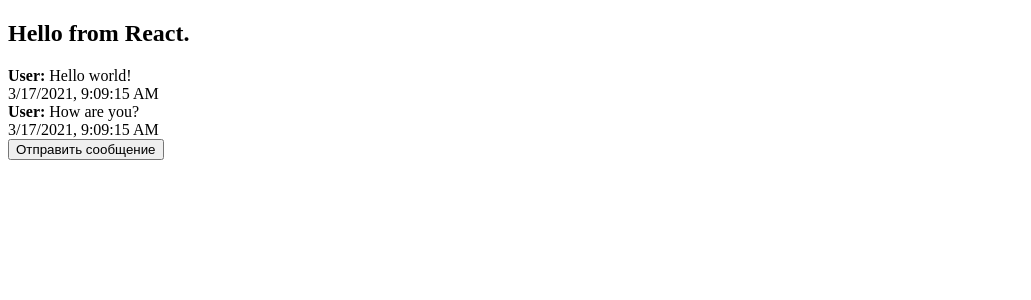
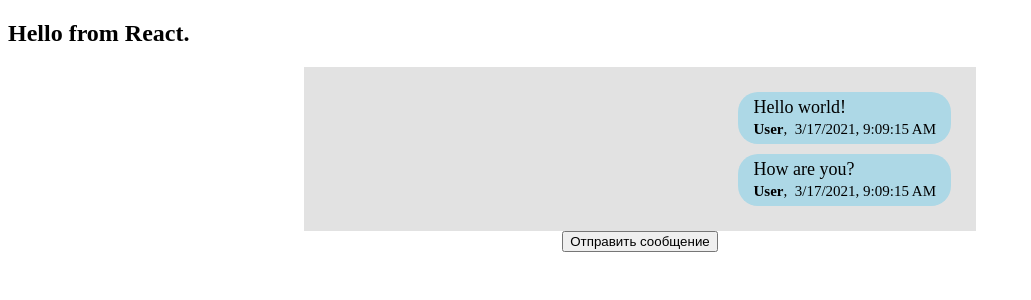
Before and after one commit to audetv/reactjs-basic-course, a React app: page / in a window 1280 px wide. Shown: the top 300 px of the page, without its empty margins (0-1031 px from the left). Built offline with nearby package versions, Linux system fonts and the light colour scheme.

Commit message:
Added styles for Messages

```diff
--- a/src/components/App/App.css
+++ b/src/components/App/App.css
@@ -1,3 +1,32 @@
-.title {
-    font-size: 24px;
+.message-field {
+  display: flex;
+  flex-direction: column;
+  background-color: #e2e2e2;
+  height: 50%;
+  width: 100%;
+  padding: 20px;
+  overflow-y: scroll;
 }
+
+.layout {
+  height: 100%;
+  width: 50%;
+  margin: auto;
+  display: flex;
+  align-items: center;
+  justify-content: center;
+  flex-direction: column;
+}
+
+.message {
+  background-color: lightblue;
+  padding: 5px 15px;
+  border-radius: 20px;
+  font-size: 18px;
+  margin: 5px;
+}
+
+.message-sender {
+  color: gray;
+  font-size: 14px;
+}
--- a/src/components/Messages/Messages.jsx
+++ b/src/components/Messages/Messages.jsx
@@ -56,25 +56,29 @@ class Messages extends Component {
     const messages = this.state.messages;
 
     return (
-      <>
-        <div className='messages'>
+      <div className='layout'>
+        <div className='message-field'>
           {messages.map((item, index) => (
             <MessageItem key={index} message={item} />
           ))}
         </div>
 
         <button onClick={this.addMessage.bind(this)}>Отправить сообщение</button>
-      </>
+      </div>
     );
   };
 }
 
 const MessageItem = (props) => {
   const { text, author, date } = props.message;
-  return <div className='message-item'>
-    <span>{author}:&nbsp;</span>
-    {text}<br />
-    {date.toLocaleString()}
+  return <div
+    className='message'
+    style={{ alignSelf: author === 'Robot' ? 'flex-start' : 'flex-end' }}
+  >
+    <div>{text}</div>
+    <small>
+      <span>{author}</span>,&nbsp; {date.toLocaleString()}
+    </small>
   </div>;
 };
 
--- a/src/components/Messages/Messages.scss
+++ b/src/components/Messages/Messages.scss
@@ -1,4 +1,4 @@
-.message-item {
+.message {
   span {
     font-weight: bold;
   }
```
